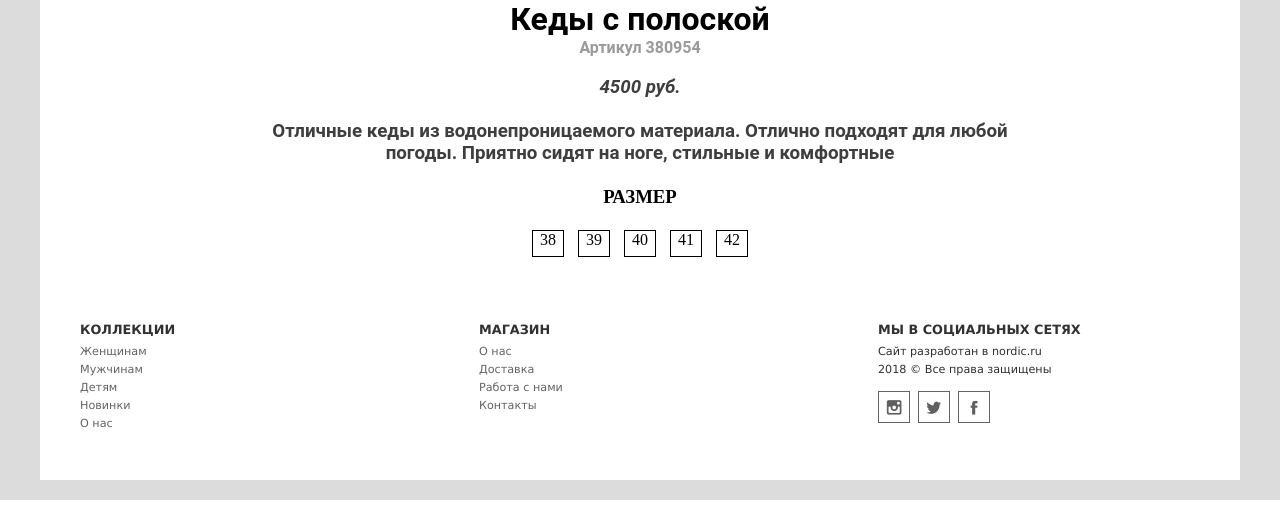
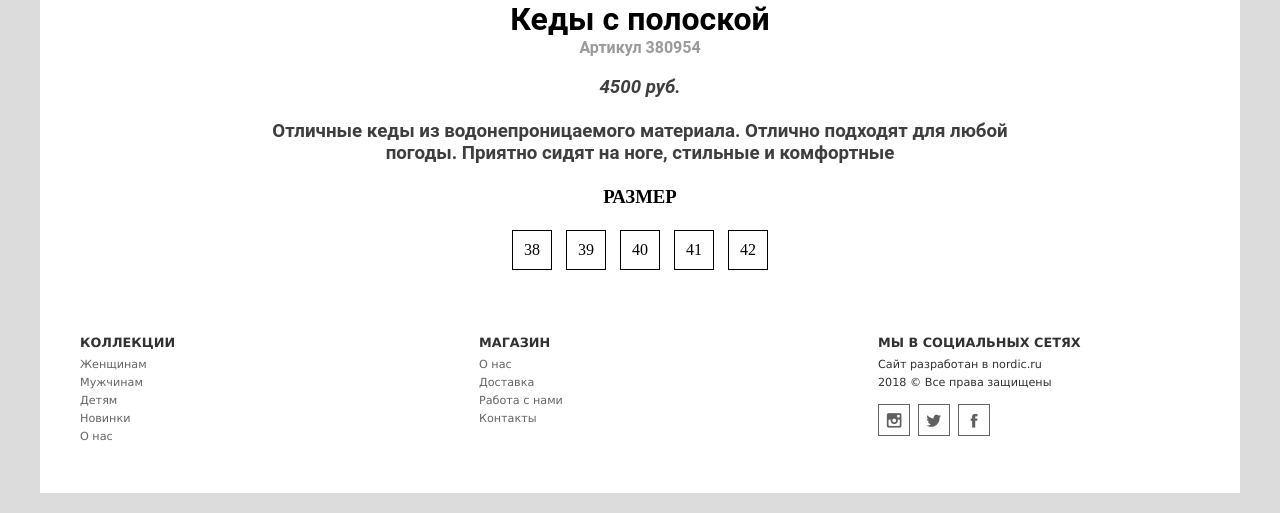
Before and after one commit to damarrus/project2208, a PHP site: page /views/product.php in a window 1280 px wide. Shown: the part 605-1118 px from the top of the page. Run offline with PHP 8.4, Linux system fonts and the light colour scheme.

Commit message:
исправила кнопки размеров в product.php

```diff
--- a/css/product.css
+++ b/css/product.css
@@ -41,8 +41,9 @@ a:visited {color: white;}
 }
 
 .size {
-    width: 30px;
-    height: 25px;
+    width: 38px;
+    height: 38px;
+    line-height: 38px;
     border: 1px solid black;
     margin: 7px;
     text-align: center
```
